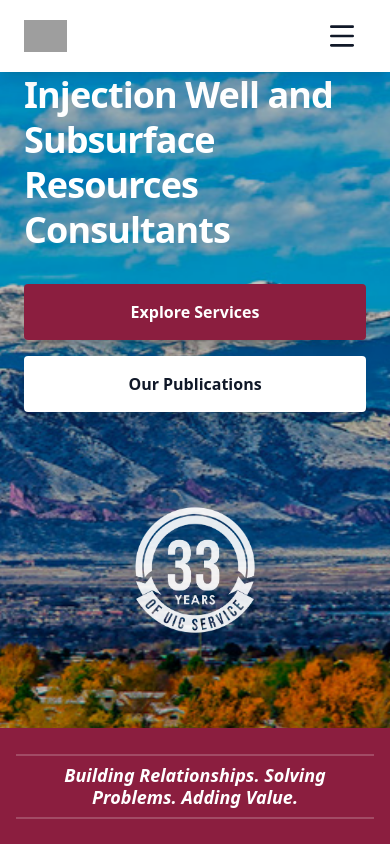
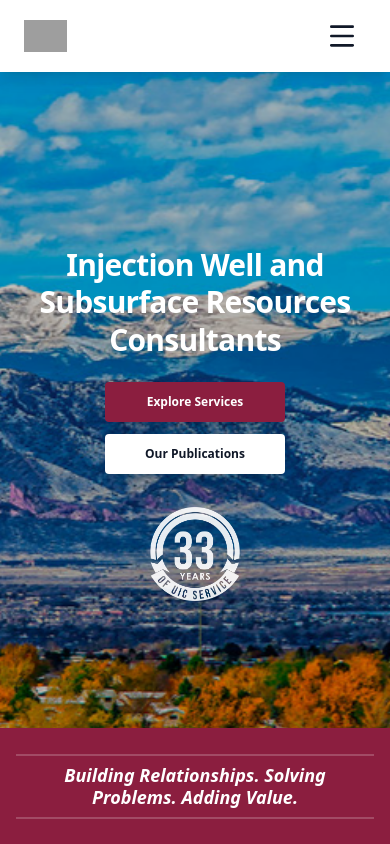
Before and after one commit to cmax88/petrotek-site, a React (Vite) app: page / in a window 390 px wide. Shown: the top 844 px of the page. Built offline with nearby package versions, Linux system fonts and the light colour scheme; grey boxes are pictures that could not be loaded.

Commit message:
mobile fixes

```diff
--- a/src/pages/Home.jsx
+++ b/src/pages/Home.jsx
@@ -204,24 +204,30 @@ const Home = () => {
       </div>
     </div>
 
-    {/* Hero Text Content */}
+{/* Hero Text Content - Refined for Mobile Fit */}
 <div className="w-full px-6 md:px-12 lg:px-20 relative z-20 flex flex-col lg:flex-row items-center justify-center h-full">
-      <div className="lg:w-[55%] flex flex-col justify-center h-full">
+
+  <div className="lg:w-[55%] flex flex-col justify-center text-center lg:text-left pt-12 lg:pt-0">
     <div className="max-w-3xl">
-          <h1 className="text-4xl md:text-5xl lg:text-6xl font-extrabold text-white leading-tight mb-8 tracking-tight">
+      {/* Adjusted from text-4xl to text-3xl on mobile */}
+      <h1 className="text-3xl md:text-5xl lg:text-6xl font-extrabold text-white leading-tight mb-6 lg:mb-8 tracking-tight">
         Injection Well and Subsurface Resources Consultants
       </h1>
-          <div className="flex flex-col sm:flex-row gap-4">
+
+<div className="flex flex-col sm:flex-row gap-3 md:gap-4 justify-center lg:justify-start items-center lg:items-start">
+  {/* Explore Services Button */}
   <button
     onClick={() => scrollToId('#whoweare')}
-              className="px-8 py-4 text-white font-bold rounded-sm shadow-xl transition-all hover:brightness-110"
+    className="w-[180px] sm:w-auto px-4 sm:px-8 py-3 md:py-4 text-white text-xs sm:text-base font-bold rounded-sm shadow-xl transition-all hover:brightness-110 text-center"
     style={{ backgroundColor: maroon }}
   >
     Explore Services
   </button>
+
+  {/* Our Publications Button */}
   <Link
     to="/publications"
-              className="px-8 py-4 bg-white text-gray-900 font-bold rounded-sm shadow-xl hover:bg-gray-100 transition-all text-center"
+    className="w-[180px] sm:w-auto px-4 sm:px-8 py-3 md:py-4 bg-white text-gray-900 text-xs sm:text-base font-bold rounded-sm shadow-xl hover:bg-gray-100 transition-all text-center"
   >
     Our Publications
   </Link>
@@ -229,12 +235,12 @@ const Home = () => {
     </div>
   </div>
 
-      {/* Anniversary Graphic */}
-      <div className="lg:w-[45%] flex justify-center items-center h-full">
+  {/* Anniversary Graphic - Slightly smaller on mobile to preserve space */}
+  <div className="lg:w-[45%] flex justify-center items-center pt-8 lg:pt-0">
     <img
       src={anniversaryGraphic}
       alt="33 Years of UIC Service"
-          className="w-32 h-32 md:w-48 md:h-48 lg:w-64 lg:h-64 xl:w-80 xl:h-80 object-contain filter drop-shadow-2xl opacity-90 transition-transform hover:scale-105"
+      className="w-24 h-24 md:w-48 md:h-48 lg:w-64 lg:h-64 xl:w-80 xl:h-80 object-contain filter drop-shadow-2xl opacity-90 transition-transform hover:scale-105"
       onError={(e) => { e.target.style.display = 'none'; }}
     />
   </div>
```
Lines whose indentation alone changed are shown as unchanged.
